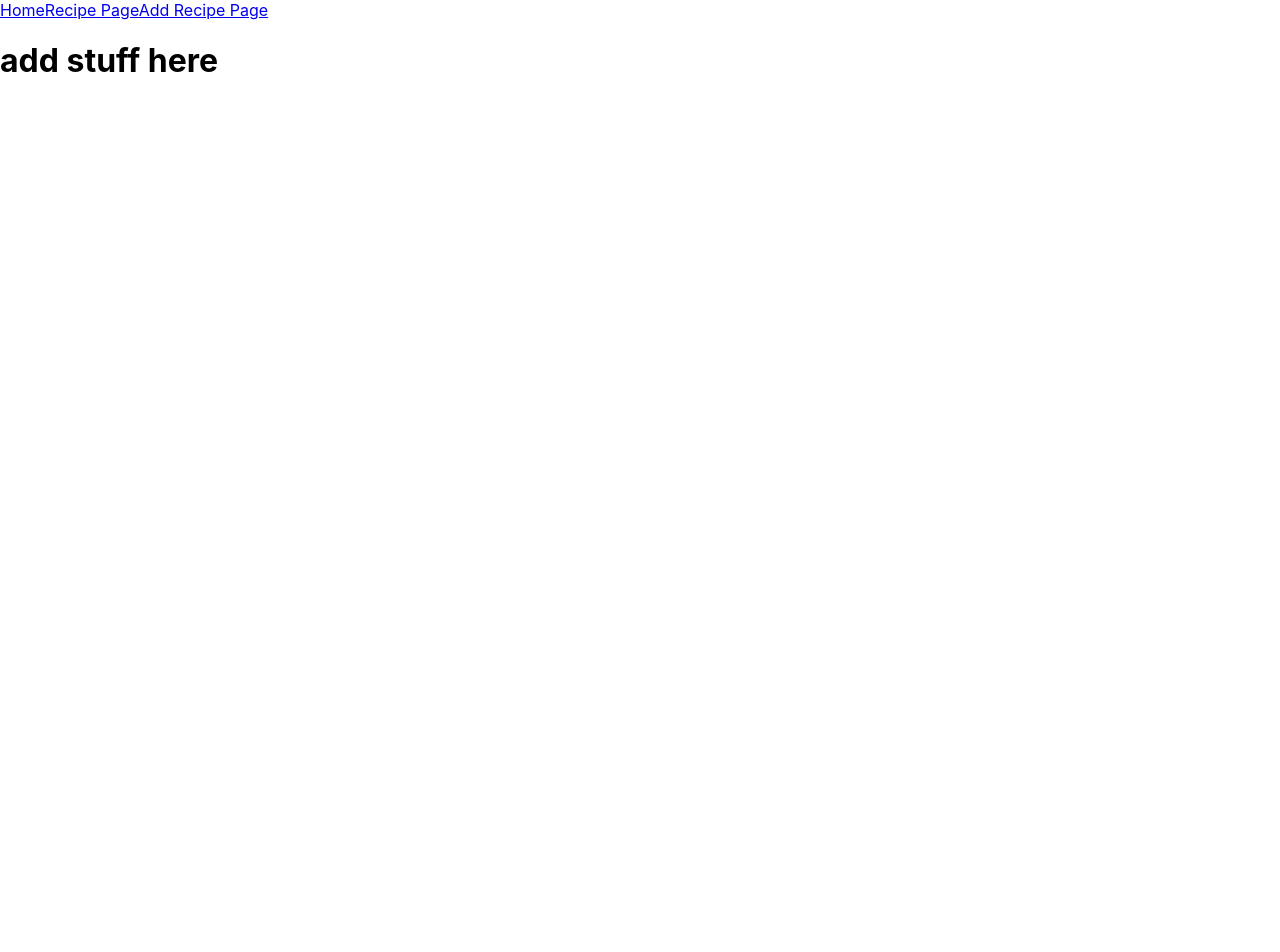
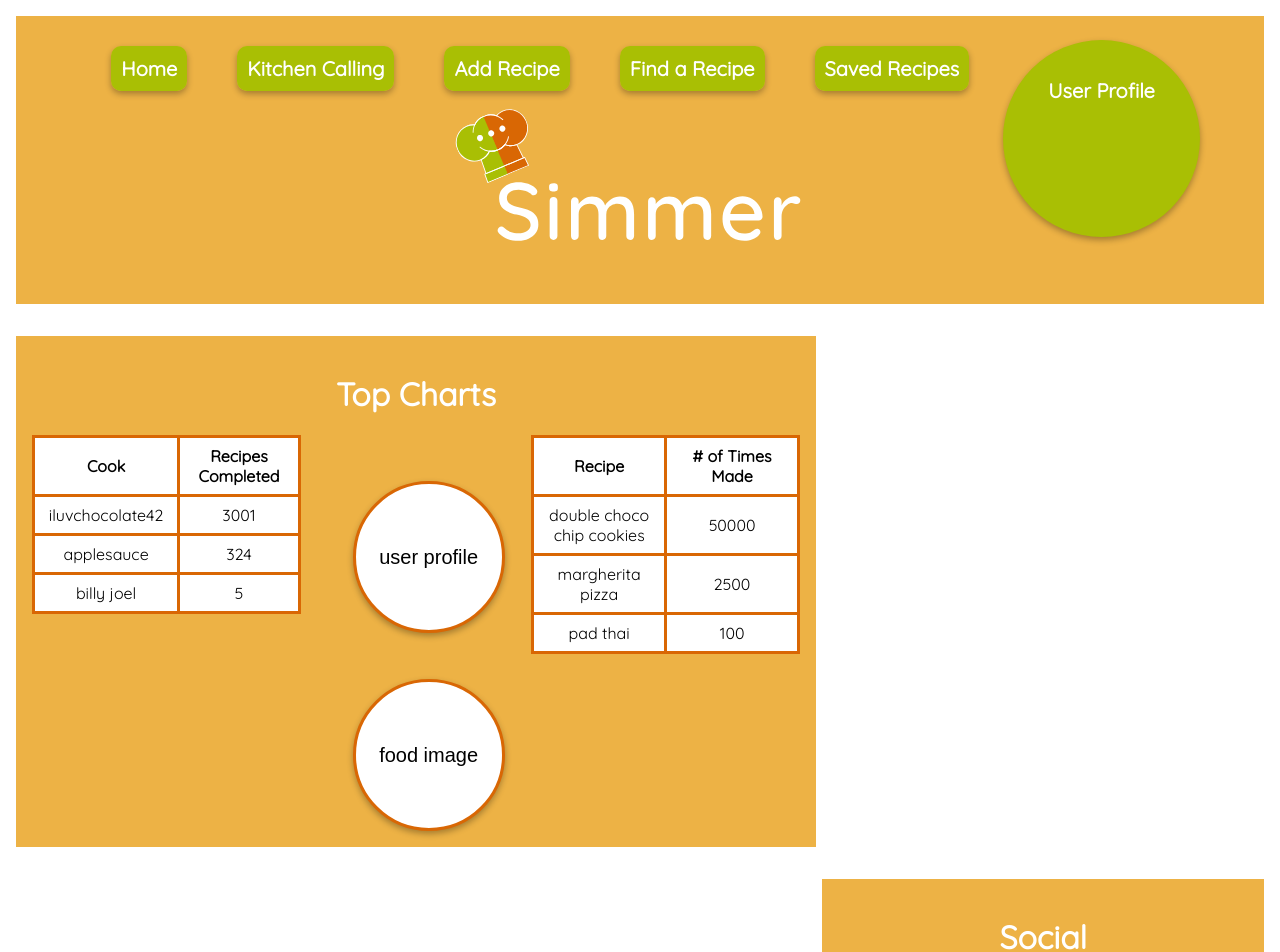
Before and after one commit to sienacizdziel/simmer, a React (Create React App) app: page / in a window 1280 px wide. Shown: the top 952 px of the page. Before the commit the page ends 800 px from the top, so only its background shows below. Built offline with nearby package versions, Linux system fonts and the light colour scheme.

Commit message:
nav bar and landing page updates:

```diff
--- a/public/index.html
+++ b/public/index.html
@@ -3,6 +3,8 @@
   <head>
     <meta charset="utf-8" />
     <link rel="icon" href="%PUBLIC_URL%/favicon.ico" />
+    <link rel="preconnect" href="https://fonts.gstatic.com">
+    <link href="https://fonts.googleapis.com/css2?family=Quicksand&display=swap" rel="stylesheet">
     <meta name="viewport" content="width=device-width, initial-scale=1" />
     <meta name="theme-color" content="#000000" />
     <meta
@@ -24,7 +26,7 @@
       work correctly both with client-side routing and a non-root public URL.
       Learn how to configure a non-root public URL by running `npm run build`.
     -->
-    <title>React App</title>
+    <title>Simmer</title>
   </head>
   <body>
     <noscript>You need to enable JavaScript to run this app.</noscript>
--- a/src/App.css
+++ b/src/App.css
@@ -1,3 +1,50 @@
+body {
+  font-family: 'Quicksand', sans-serif;
+}
+
 .navbar {
+  background-color:#EDB245;
+  text-align: center;
+  margin: 2vh;
+}
 
+.link-container {
+  padding-top: 5vh;
+  width: 80%;
 }
+
+.link {
+  color: white;
+  text-decoration: none;
+  font-size: 2.5vh;
+  margin-left: 50px;
+  font-weight: 600;
+  background-color: #A9BF04;
+  padding: 1%;
+  border-radius: 10px;
+  box-shadow: 0 3px 6px rgba(0,0,0,0.3);
+  transition: 0.3s ease-in-out;
+}
+
+.link:hover {
+  box-shadow: 0 5px 15px rgba(0,0,0,0.3);
+  transform: translate(0, -1px);
+}
+
+.profile-link {
+  width: 15vh;
+  height: 15vh;
+  border-radius: 50%;
+  padding: 3%;
+  margin-bottom: 0px;
+  box-shadow: 0 3px 6px rgba(0,0,0,0.3);
+  transition: 0.3s ease-in-out;
+  position: absolute;
+  right: 10vh;
+  top: 5vh;
+}
+
+.simmer {
+  height: 27.4vh;
+  width: 68.4;
+}
--- a/src/App.js
+++ b/src/App.js
@@ -1,14 +1,21 @@
 import './App.css';
 import Routes from './Routes';
 import { Link } from "react-router-dom";
+import logo from './images/logo.svg';
 
 function App() {
   return (
     <div className="App">
       <div className="navbar">
-          <Link to="/">Home</Link>
-          <Link to="/recipe">Recipe Page</Link>
-          <Link to="/addrecipe">Add Recipe Page</Link>
+        <div className="link-container">
+          <Link className="link" to="/">Home</Link>
+          <Link className="link" to="/call">Kitchen Calling</Link>
+          <Link className="link" to="/addrecipe">Add Recipe</Link>
+          <Link className="link" to="/recipe">Find a Recipe</Link>
+          <Link className="link" to="/saved">Saved Recipes</Link>
+        </div>
+        <Link className="link profile-link" to="/profile">User Profile</Link>
+        <Link className="simmer-text" to="/"><img className="simmer" src={logo} alt="Simmer"/></Link>
       </div>
       <Routes />
     </div>
--- a/src/containers/Home.css
+++ b/src/containers/Home.css
@@ -0,0 +1,73 @@
+#charts {
+    background-color: #EDB245;
+    color: white;
+    width: 60%;
+    height: 100%;
+    margin: 2vh;
+    padding: 2vh;
+    text-align: center;
+    overflow: scroll;
+    float: left;
+}
+
+table, tr, td {
+    color: black;
+    border: 3px solid #D96704;
+    border-collapse: collapse;
+    padding: 3%;
+    background-color: white;
+    width: 35%;
+    height: 100%;
+}
+
+.header {
+    font-weight: 600;
+}
+
+.winner-container {
+    width: 30%;
+    float: left;
+}
+
+.user {
+    height: 19vh;
+    width: 19vh;
+    border: 3px solid #D96704;
+    background-color: white;
+    box-shadow: 0 3px 6px rgba(0,0,0,0.3);
+    transition: 0.3s ease-in-out;
+    font-size: 2.5vh;
+    border-radius: 50%;
+    color: black;
+}
+
+.winner {
+    float: left;
+    margin-left: 22.5%;
+    margin-top: 20%;
+  }
+
+.winner:hover {
+    box-shadow: 0 5px 15px rgba(0,0,0,0.3);
+    transform: translate(0, -1px);
+}
+
+.user-chart {
+    float: left;
+}
+
+#social {
+    float: left;
+    margin: 2vh;
+    margin-left: 0;
+    background-color: #EDB245;
+    color: white;
+    width: 32%;
+    float: right;
+    text-align: center;
+    padding: 2vh;
+}
+
+.friends {
+    float: left;
+}
--- a/src/containers/Home.js
+++ b/src/containers/Home.js
@@ -4,7 +4,63 @@ import "./Home.css";
 export default function Home() {
   return (
   <>
-    <h1>add stuff here</h1>
+    <div id="charts">
+      <h1>Top Charts</h1>
+      <div>
+        <table className="user-chart">
+          <tr className="header">
+            <td>Cook</td>
+            <td>Recipes Completed</td>
+          </tr>
+          <tr>
+            <td>iluvchocolate42</td>
+            <td>3001</td>
+          </tr>
+          <tr>
+            <td>applesauce</td>
+            <td>324</td>
+          </tr>
+          <tr>
+            <td>billy joel</td>
+            <td>5</td>
+          </tr>
+        </table>
+      </div>
+      <div className="winner-container">
+        <button className="user winner">user profile</button>
+        <button className="user winner">food image</button>
+      </div>
+      <div>
+        <table className="food-chart">
+          <tr className="header">
+            <td>Recipe</td>
+            <td># of Times Made</td>
+          </tr>
+          <tr>
+            <td>double choco chip cookies</td>
+            <td>50000</td>
+          </tr>
+          <tr>
+            <td>margherita pizza</td>
+            <td>2500</td>
+          </tr>
+          <tr>
+            <td>pad thai</td>
+            <td>100</td>
+          </tr>
+        </table>
+      </div>
+    </div>
+
+    <div id="social">
+      <h1>Social</h1>
+      <h2>see what your friends are cooking!</h2>
+      <div>
+        <button className="user friends">friend profile</button>
+        <h2>caesar salad</h2>
+      </div>
+
+    </div>
   </>
   );
 }
```
Also changed, not shown: src/images/logo.svg (added), 1 other file (tests, documents, lock files or other folders).
